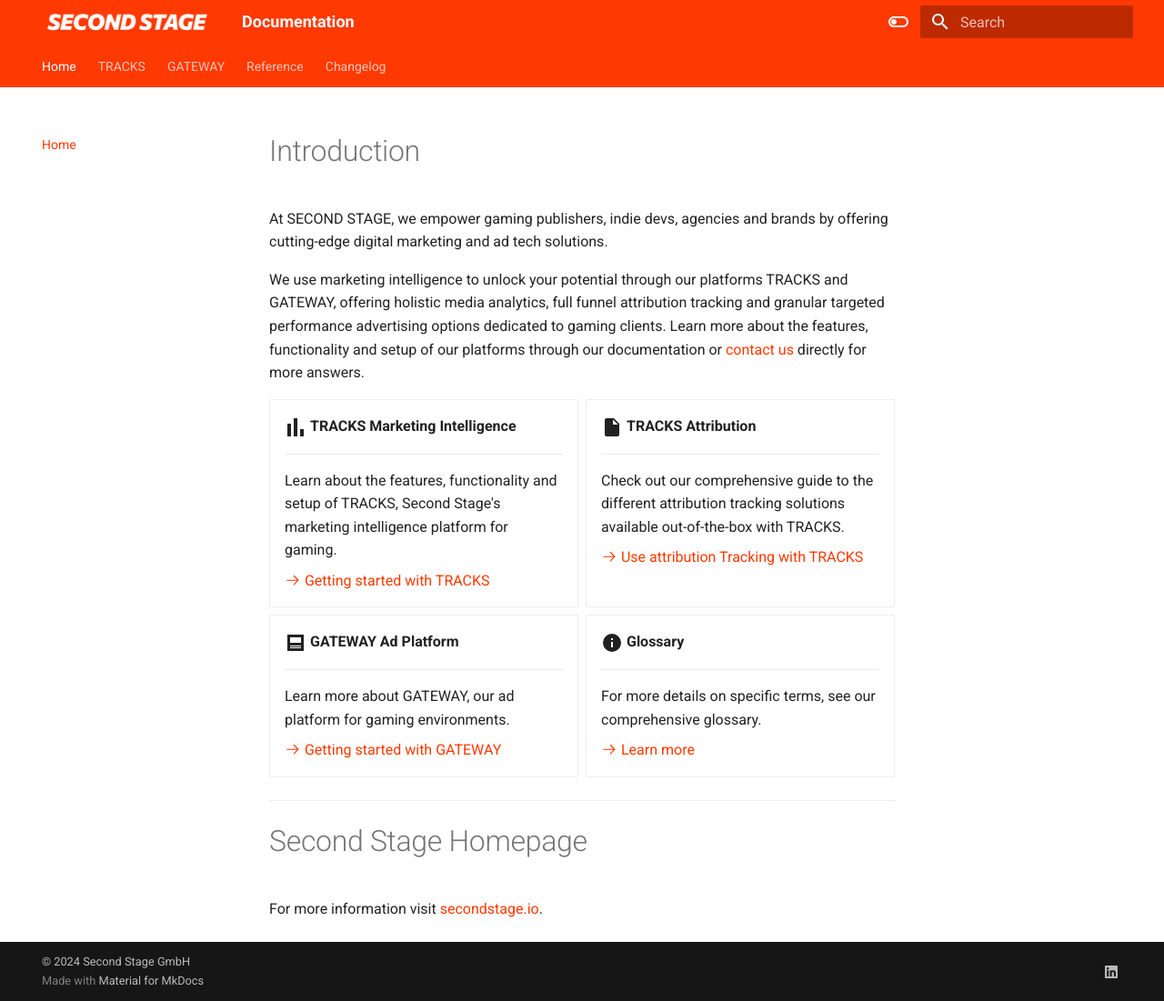
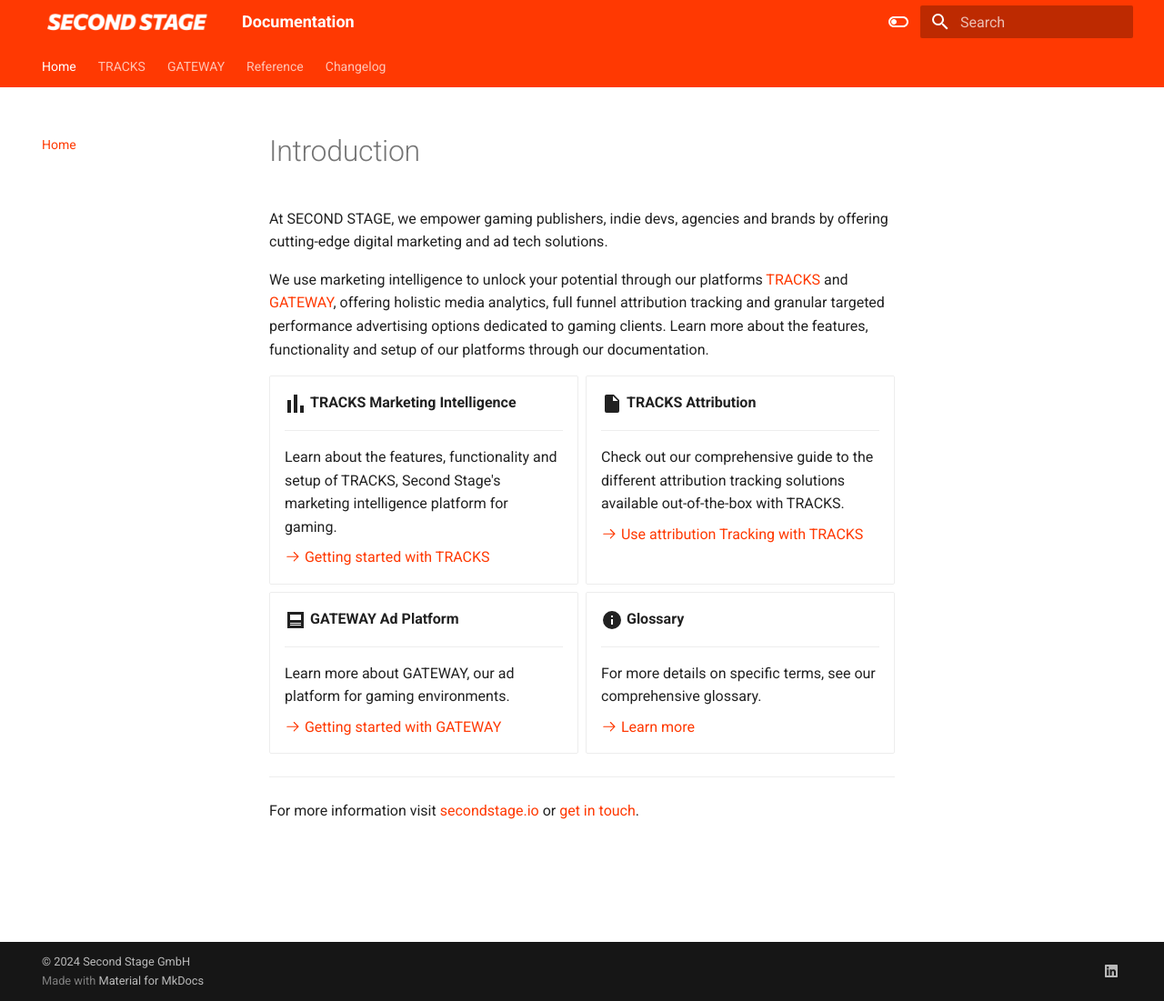
Before and after one commit to secondstage-io/tracks-documentation, an MkDocs documentation site: the page built from docs/index.md, in a window 1280 px wide and 1101 px high. Shown: the whole window at 91% size. Built offline with MkDocs 1.6.1 and Material for MkDocs 9.7.7, drawn with Linux system fonts in a browser that asks for light colours.

Commit message:
Update index.md
even more polishing

```diff
--- a/docs/index.md
+++ b/docs/index.md
@@ -2,7 +2,7 @@
 
 At SECOND STAGE, we empower gaming publishers, indie devs, agencies and brands by offering cutting-edge digital marketing and ad tech solutions.
 
-We use marketing intelligence to unlock your potential through our platforms TRACKS and GATEWAY, offering holistic media analytics, full funnel attribution tracking and granular targeted performance advertising options dedicated to gaming clients. Learn more about the features, functionality and setup of our platforms through our documentation or [contact us](https://secondstage.io/contact/) directly for more answers.
+We use marketing intelligence to unlock your potential through our platforms [TRACKS](https://tracks.secondstage.io) and [GATEWAY](https://secondstage.io/gateway/), offering holistic media analytics, full funnel attribution tracking and granular targeted performance advertising options dedicated to gaming clients. Learn more about the features, functionality and setup of our platforms through our documentation.
 
 
 <div class="grid cards" markdown>
@@ -43,6 +43,4 @@
 
 ---
 
-# Second Stage Homepage
-
-For more information visit [secondstage.io](https://secondstage.io).
+For more information visit [secondstage.io](https://secondstage.io) or [get in touch](https://secondstage.io/contact/).
```
